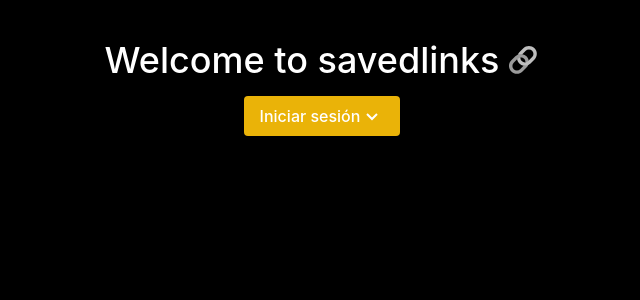
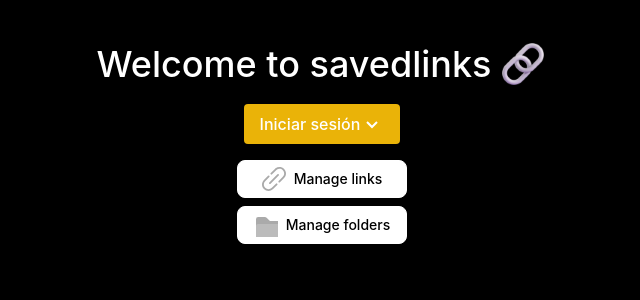
Before and after one commit to vab1997/savedlinks.app, a Next.js app: page / in a window 1280 px wide. Shown: the top 300 px of the page, without its empty margins (318-958 px from the left). Built offline with nearby package versions, Linux system fonts and the light colour scheme; no server answers.

Commit message:
create components nav manage and  button

```diff
--- /dev/null
+++ b/components/ButtonManage.tsx
@@ -0,0 +1,13 @@
+import Link from "next/link"
+
+export default function ButtonManage({children, route}: {children: React.ReactNode, route: string}) {
+  return (
+    <Link href={route}>
+      <a
+        className='flex items-center justify-center gap-2 border border-white transition duration-100 ease-in-out text-black bg-white hover:bg-black hover:text-white hover:border-slate-600 font-medium rounded-lg text-sm px-4 py-1.5'
+      >
+        {children}
+      </a>
+    </Link>
+  )
+}
--- /dev/null
+++ b/components/NavManage.tsx
@@ -0,0 +1,25 @@
+import useUser from "hooks/useUser"
+import ButtonManage from "./ButtonManage"
+import IconFolder from "./icons/IconFolder"
+import IconLink from "./icons/IconLink"
+
+export default function NavManage() {
+  const user = useUser()
+
+  return (
+    <>
+      {user && (
+        <div className='flex flex-col gap-2'>
+          <ButtonManage route={'/'}>
+            <IconLink />
+            Manage links
+          </ButtonManage>
+          <ButtonManage route={'/'}>
+            <IconFolder />
+            Manage folders
+          </ButtonManage>
+        </div>
+      )}
+    </>
+  )
+}
--- a/components/NavUserProfile.tsx
+++ b/components/NavUserProfile.tsx
@@ -1,15 +1,12 @@
 import { Fragment } from 'react'
+import Image from 'next/image'
 import { Menu, Transition } from '@headlessui/react'
-import Image from 'next/image'
-import { supabase } from 'lib/supabaseClient'
-import Link from 'next/link'
 import ChevronIcon from 'components/icons/IconChevron'
 
-export default function NavUserProfile ({ user }: { user: any }) {
-  const logoutSession = async () => {
-    const { error } = await supabase.auth.signOut()
-    console.error(error)
-  }
+import { logoutSession } from 'service/login'
+import { User } from 'types/interfaces'
+
+export default function NavUserProfile ({ user }: { user: User }) {
 
   return (
     <Menu as="div" className="relative ml-3">
--- /dev/null
+++ b/components/icons/IconFolder.tsx
@@ -0,0 +1,10 @@
+import { SVGProps } from 'react'
+
+export default function IconFolder(props: JSX.IntrinsicAttributes & SVGProps<SVGSVGElement>) {
+  return (
+    <svg width='24' height='24' fill='none' {...props}>
+      <path d='m15.385 7.39-2.477-2.475A3.121 3.121 0 0 0 10.698 4H4.126A2.125 2.125 0 0 0 2 6.125V13.5h28v-3.363a2.125 2.125 0 0 0-2.125-2.125H16.887a2.126 2.126 0 0 1-1.502-.621Z' fill='#aaa' />
+      <path d='M27.875 30H4.125A2.118 2.118 0 0 1 2 27.888V13.112C2 11.945 2.951 11 4.125 11h23.75c1.174 0 2.125.945 2.125 2.112v14.776A2.118 2.118 0 0 1 27.875 30Z' fill='#bbb' />
+    </svg>
+  )
+}
--- a/components/icons/IconLink.tsx
+++ b/components/icons/IconLink.tsx
@@ -1,9 +1,10 @@
-import { SVGProps } from "react"
+import { SVGProps } from 'react'
 
 export default function IconLink(props: JSX.IntrinsicAttributes & SVGProps<SVGSVGElement>) {
   return (
-    <svg width="32" height="32" fill="none" {...props}>
-      <path d="M21.148 21.148c-1.62-.43-2.847-.134-4.62.57l-3.41 3.41a4.52 4.52 0 0 1-6.4 0 4.52 4.52 0 0 1 0-6.4l3.41-3.41h.92l2.39-1.87c1.31-.14 2.68.27 3.68 1.28s1.42 2.37 1.28 3.68c.718.783 1.677.95 2.437.19l.872-2.06c-.27-1.54-1-3.02-2.19-4.21a7.859 7.859 0 0 0-4.21-2.19l-2.19-.674-2.42 1.233c-.86.38-1.67.92-2.38 1.63l-4 4c-3.09 3.09-3.09 8.12 0 11.21 3.09 3.09 8.12 3.09 11.21 0l4-4a7.9 7.9 0 0 0 1.62-2.39Z" fill="#9B9B9B" /><path d="M27.528 4.317c-3.09-3.09-8.12-3.09-11.21 0l-4 4c-.7.71-1.24 1.52-1.62 2.38a7.99 7.99 0 0 1 4.62-.57l3.41-3.41a4.52 4.52 0 0 1 6.4 0c1.76 1.77 1.77 4.64 0 6.4l-3.41 3.41-.59.59c-.76.76-1.73 1.17-2.72 1.28-1.31.14-2.68-.27-3.68-1.28s-1.42-2.37-1.28-3.68c-1 .11-1.96.52-2.72 1.28l-.59.59c.27 1.54 1 3.02 2.19 4.21a7.859 7.859 0 0 0 4.21 2.19 7.99 7.99 0 0 0 7-2.2l4-4c3.08-3.07 3.08-8.1-.01-11.19Z" fill="#BEBEBE" />
+    <svg viewBox='0 0 195.085 195.085' fill='#aaa' width='24' height='24' {...props}>
+      <path d='m179.617 15.453-.154-.149c-18.689-18.549-48.477-20.463-69.37-4.441-2.091 1.599-3.776 3.053-5.302 4.575a8.154 8.154 0 0 0-.13.133L71.224 49.012a7.498 7.498 0 0 0 .001 10.606 7.497 7.497 0 0 0 10.606-.001l33.561-33.566.104-.105c1.023-1.01 2.205-2.02 3.715-3.174 15.008-11.508 36.411-10.098 49.789 3.281l.134.131c14.652 14.786 14.611 38.742-.124 53.483l-33.559 33.563a7.498 7.498 0 0 0 5.304 12.802 7.478 7.478 0 0 0 5.304-2.197l33.56-33.563c20.622-20.631 20.622-54.195-.002-74.819zM113.23 135.437l-33.541 33.542a9.483 9.483 0 0 0-.196.205 37.648 37.648 0 0 1-12.945 8.333c-13.995 5.418-29.888 2.07-40.481-8.524-14.768-14.784-14.768-38.84 0-53.619L59.624 81.83a7.506 7.506 0 0 0 2.197-5.305v-.013a7.494 7.494 0 0 0-7.5-7.494 7.479 7.479 0 0 0-5.428 2.328l-33.435 33.422c-20.61 20.628-20.612 54.195-.002 74.828 10.095 10.097 23.628 15.479 37.411 15.479a52.87 52.87 0 0 0 19.084-3.566 52.518 52.518 0 0 0 18.326-11.896c.076-.075.15-.153.223-.232l33.337-33.337a7.501 7.501 0 0 0-10.607-10.607z' />
+      <path d='M59.15 135.908a7.476 7.476 0 0 0 5.304 2.197 7.477 7.477 0 0 0 5.303-2.196l66.164-66.161a7.498 7.498 0 0 0 .001-10.606 7.5 7.5 0 0 0-10.606-.001l-66.164 66.161a7.497 7.497 0 0 0-.002 10.606z' />
     </svg>
   )
 }
--- a/pages/index.tsx
+++ b/pages/index.tsx
@@ -1,5 +1,7 @@
-import IconLink from "components/icons/IconLink"
+import NavManage from "components/NavManage"
 import NavUserOutlet from "components/NavUserOutlet"
+import Image from "next/image"
+import linkImage from "public/link.webp"
 
 export default function Home () {
   return (
@@ -7,9 +9,15 @@ export default function Home () {
       <section className='flex justify-center items-center flex-col gap-4'>
         <h1 className='flex gap-2 items-center justify-center font-medium text-white text-4xl'>
           Welcome to savedlinks
-          <IconLink />
+          <Image
+            src={linkImage}
+            width={48}
+            height={48}
+            alt='savedlinks logo'
+          />
         </h1>
         <NavUserOutlet />
+        <NavManage />
       </section>
     </div>
   )
--- a/service/login.ts
+++ b/service/login.ts
@@ -13,3 +13,8 @@ export async function loginGithub () {
   })
   console.error(error)
 }
+
+export async function logoutSession () {
+  const { error } = await supabase.auth.signOut()
+  console.error(error)
+}
```
Also changed, not shown: public/link.webp (added).
